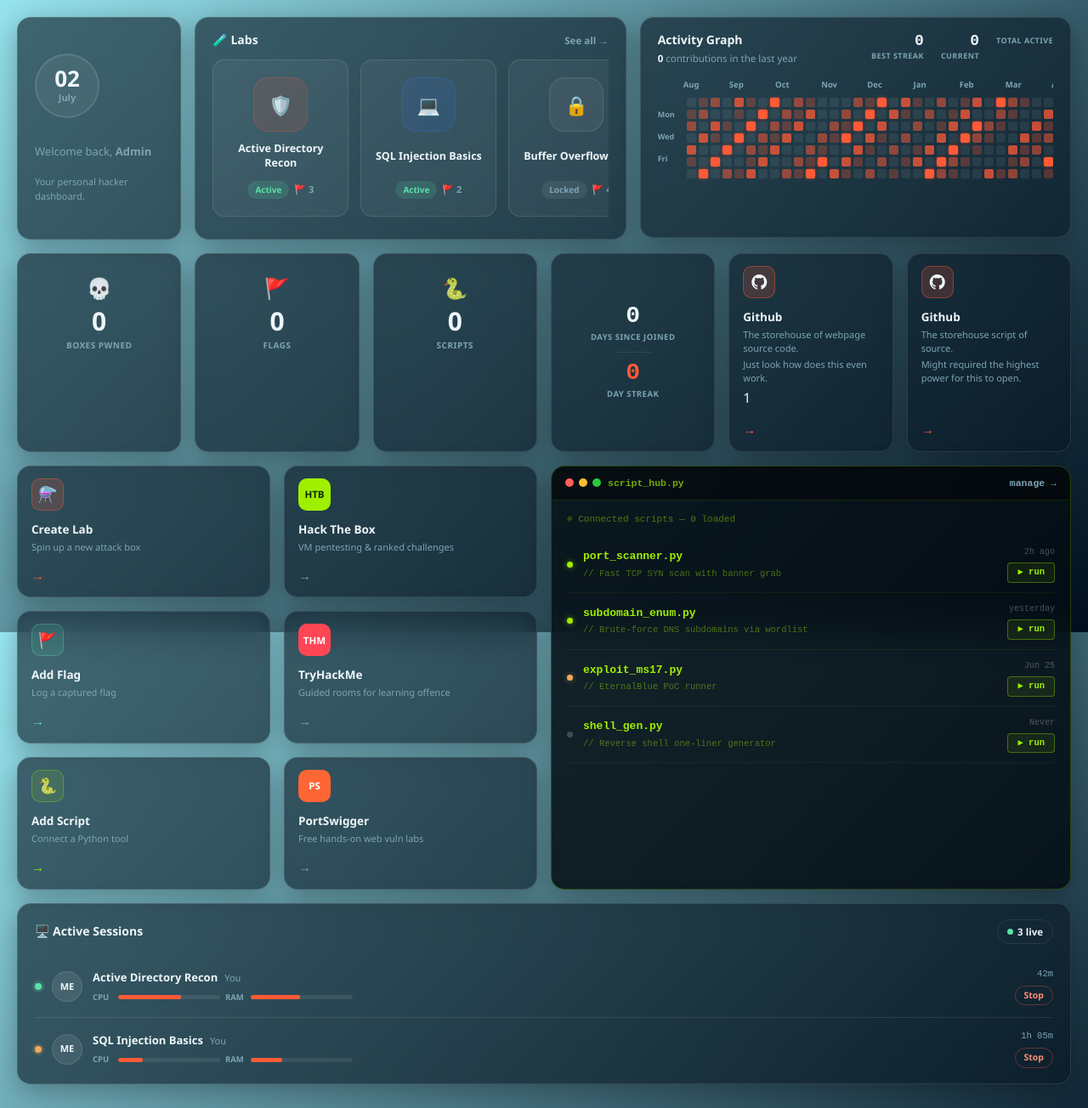
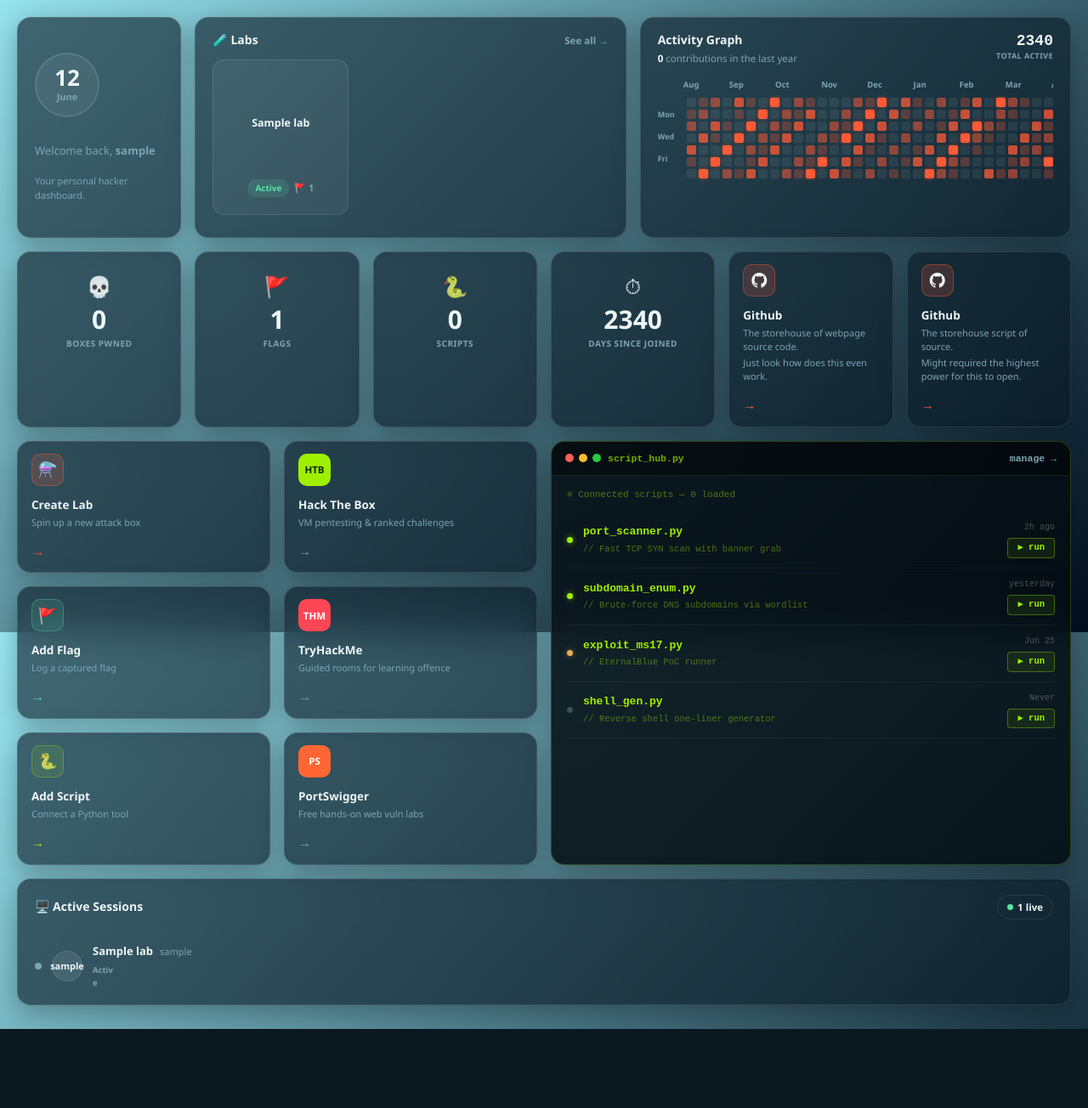
Before and after one commit to Uttura/Labmanager, a Flask app: page / in a window 1280 px wide. Shown: the part 56-1360 px from the top of the page at 85% size. After the commit the page ends 1267 px from the top, so only its background shows below. Run offline with Flask 3, Linux system fonts and the light colour scheme; a user stored in the database is signed in; tables that the repository leaves empty hold one stand-in row (values such as "Sample post").

Commit message:
Completed 60% of live data feed in the dashboard and added the update route for labs and delete route for flags making the CRUD function complete for the lab and flags.

```diff
--- a/Lm/models.py
+++ b/Lm/models.py
@@ -7,7 +7,7 @@ class User(db.Model,UserMixin):
     username = db.Column(db.String(80), unique = True, nullable = False)
     email = db.Column(db.String(120), unique = True, nullable= False)
     password = db.Column(db.String(120), nullable = False)
-
+    date_joined = db.Column(db.DateTime, nullable=False, default=datetime.utcnow)
     labs = db.relationship('Lab', backref= 'owner', lazy = True)
 class Lab(db.Model):
     id = db.Column(db.Integer, primary_key=True)
--- a/Lm/routes.py
+++ b/Lm/routes.py
@@ -4,14 +4,18 @@ from Lm.forms import LoginForm, RegisterForm, LabForm, FlagForm
 from Lm import app, db
 from Lm.models import User, Lab, Flag
 from werkzeug.security import generate_password_hash, check_password_hash
+from datetime import datetime
 
 @app.route("/")
 @login_required
 def home():
     total_labs = Lab.query.filter_by(user_id=current_user.id).count()
-    active_labs = Lab.query.filter_by(user_id=current_user.id, status='in-progress').count()
+    labs = Lab.query.filter_by(user_id=current_user.id, status='Active').all()
+    pwned_labs = Lab.query.filter_by(user_id=current_user.id, status='pwned').count()
     total_flags = Flag.query.join(Lab).filter(Lab.user_id==current_user.id).count()
-    return render_template('home.html', total_labs=total_labs, active_labs=active_labs, total_flags=total_flags)
+    account_days = (datetime.utcnow()-current_user.date_joined).days
+    recent_labs = Lab.query.filter_by(user_id = current_user.id).order_by(Lab.date_started.desc()).limit(5).all()
+    return render_template('home.html', total_labs=total_labs,labs=labs,boxes_pwned=pwned_labs,flags_captured=total_flags, today_date = datetime.utcnow().day, today_month = datetime.utcnow().strftime('%B'),username=current_user.username,account_days=account_days, recent_labs=recent_labs, session_count = len(labs))
 
 @app.route("/labs", methods=['GET'])
 @login_required
@@ -75,10 +79,52 @@ def add_flag(lab_id):
     else:
         abort(403)
 
-@app.route("/labs/<int:lab_id>/update")
+@app.route("/flags/<int:flag_id>/delete")
+@login_required
+def delete_flag(flag_id):
+    flag = Flag.query.join(Lab).filter(flag_id==flag_id,Lab.user_id==current_user.id).first()
+    if flag:
+        db.session.delete(flag)
+        db.session.commit()
+        return redirect(url_for('labs_view',lab_id=flag.lab_id))
+    else:
+        abort(403)
+
+
+
+
+@app.route("/labs/<int:lab_id>/update", methods=['GET','POST'])
 @login_required
 def labs_update(lab_id):
     lab=Lab.query.filter_by(user_id=current_user.id,id=lab_id).first()
+    if lab== None:
+        abort(404)
+    form = LabForm(obj=lab)
+    if request.method == 'GET':
+        if lab.platform not in [choice[0] for choice in form.platform.choices if choice[0] != 'Other']:
+            form.platform.data = 'Other'
+            form.other_platform.data = lab.platform
+        if lab.os not in (choice[0] for choice in form.os.choices if choice[0] != 'Other'):
+            form.os.data = 'Other'
+            form.other_os.data = lab.os
+    if form.validate_on_submit():
+        if form.platform.data == 'Other':
+            lab.platform = form.other_platform.data
+        else:
+            lab.platform = form.platform.data
+        if form.os.data == 'Other':
+            lab.os = form.other_os.data
+        else:
+            lab.os = form.os.data
+        lab.name = form.name.data
+        lab.difficulty = form.difficulty.data
+        lab.ip_address = form.ip_address.data
+        lab.notes = form.notes.data
+        lab.url = form.url.data
+        db.session.commit()
+        return redirect(url_for('labs_view',lab_id=lab_id))
+    return render_template('add_lab.html',form=form,edit_mode=True)
+
 
 @app.route("/labs/<int:lab_id>/delete")
 @login_required
--- a/Lm/templates/add_lab.html
+++ b/Lm/templates/add_lab.html
@@ -148,7 +148,11 @@
 
                 <div class="lab-form-footer">
                     <a href="{{ url_for('labs') }}" class="btn-cancel">Cancel</a>
-                    {{ form.submit(class='btn-submit-lab') }}
+                    {%if edit_mode%}
+                        {{ form.submit(class='btn-submit-lab', value="Update Lab") }}
+                    {%else%}
+                        {{ form.submit(class='btn-submit-lab', value="Add Lab") }}
+                    {%endif%}
                 </div>
             </form>
         </div>
--- a/Lm/templates/home.html
+++ b/Lm/templates/home.html
@@ -14,10 +14,10 @@
         <div class="col-12 col-md-4 col-xl-2">
             <div class="card hero-date-card h-100">
                 <div class="date-bubble">
-                    <span class="date-day">{{ today_day | default("02") }}</span>
-                    <span class="date-month">{{ today_month | default("July") }}</span>
+                    <span class="date-day">{{ today_date}}</span>
+                    <span class="date-month">{{ today_month}}</span>
                 </div>
-                <p class="hero-sub mt-3 mb-0">Welcome back, <b>{{ username | default("Admin") }}</b></p>
+                <p class="hero-sub mt-3 mb-0">Welcome back, <b>{{ username}}</b></p>
                 <p class="hero-sub mb-0" style="font-size:11px; margin-top:4px;">Your personal hacker dashboard.</p>
             </div>
         </div>
@@ -29,23 +29,17 @@
                     <a class="see-all" href="{{ url_for('labs') }}">See all →</a>
                 </div>
                 <div class="labs-hscroll">
-                    {% for lab in recent_labs | default([
-                        {"name":"Active Directory Recon","status":"Active","color":"#ff5a36","icon":"🛡️","flags":3},
-                        {"name":"SQL Injection Basics","status":"Active","color":"#2f6fed","icon":"💻","flags":2},
-                        {"name":"Buffer Overflow 101","status":"Locked","color":"#9499a6","icon":"🔒","flags":4},
-                        {"name":"XSS Playground","status":"Active","color":"#9fef00","icon":"🕸️","flags":1},
-                        {"name":"Privilege Escalation","status":"Active","color":"#c87dff","icon":"⬆️","flags":5}
-                    ]) %}
-                    <div class="lab-hcard">
-                        <div class="lab-hicon" style="background:{{ lab.color }}20; border-color:{{ lab.color }}40;">
+                    {% for lab in recent_labs%}
+                    <a class="lab-hcard text-decoration-none text-reset" href="{{url_for('labs_view',lab_id=lab.id)}}">
+                        <!-- <div class="lab-hicon" style="background:{{ lab.color }}20; border-color:{{ lab.color }}40;">
                             <span style="font-size:22px;">{{ lab.icon }}</span>
-                        </div>
+                        </div> -->
                         <div class="lab-hname">{{ lab.name }}</div>
                         <div class="lab-hmeta">
                             <span class="pill-tag {{ 'active' if lab.status == 'Active' else 'locked' }}">{{ lab.status }}</span>
-                            <span class="lab-flags">🚩 {{ lab.flags }}</span>
+                            <span class="lab-flags">🚩 {{ lab.flags|length }}</span>
                         </div>
-                    </div>
+                    </a>
                     {% endfor %}
                 </div>
             </div>
@@ -58,9 +52,7 @@
                         <p class="gh-sub"><b>{{ contributions_year_total | default(0) }}</b> contributions in the last year</p>
                     </div>
                     <div class="gh-meta-stats">
-                        <div class="gh-stat"><span class="gh-stat-val">{{ longest_streak | default(0) }}</span><span class="gh-stat-lbl">Best Streak</span></div>
-                        <div class="gh-stat"><span class="gh-stat-val">{{ streak_days | default(0) }}</span><span class="gh-stat-lbl">Current</span></div>
-                        <div class="gh-stat"><span class="gh-stat-val">{{ total_active_days}}</span><span class="gh-stat-lbl">Total Active</span></div>
+                        <div class="gh-stat"><span class="gh-stat-val">{{ account_days}}</span><span class="gh-stat-lbl">Total Active</span></div>
                     </div>
                 </div>
 
@@ -141,14 +133,14 @@
         <div class="col-6 col-sm-3 col-xl-2">
             <div class="card stat-tile">
                 <span class="st-icon">💀</span>
-                <span class="st-val">{{ boxes_pwned | default(0) }}</span>
+                <span class="st-val">{{ boxes_pwned}}</span>
                 <span class="st-lbl">Boxes Pwned</span>
             </div>
         </div>
         <div class="col-6 col-sm-3 col-xl-2">
             <div class="card stat-tile">
                 <span class="st-icon">🚩</span>
-                <span class="st-val">{{ flags_captured | default(0) }}</span>
+                <span class="st-val">{{ flags_captured}}</span>
                 <span class="st-lbl">Flags</span>
             </div>
         </div>
@@ -162,17 +154,11 @@
 
         {# Streak — just two numbers #}
         <div class="col-6 col-sm-3 col-xl-2">
-            <div class="card streak-card h-100">
-                <div class="streak-num-block">
-                    <span class="streak-big">{{ account_days | default(0) }}</span>
-                    <span class="streak-lbl">Days Since Joined</span>
-                </div>
-                <div class="streak-divider"></div>
-                <div class="streak-num-block">
-                    <span class="streak-big accent">{{ streak_days | default(0) }}</span>
-                    <span class="streak-lbl">Day Streak</span>
-                </div>
-            </div>
+            <div class="card stat-tile">
+                <span class="st-icon">⏱</span>
+                <span class="st-val">{{ account_days}}</span>
+                <span class="st-lbl">Days Since Joined</span>
+        </div>
         </div>
         <div class="col-6 col-sm-3 col-xl-2">
             <a class="card action-card text-decoration-none" href="{{ url_for('labs') }}">
@@ -181,7 +167,7 @@
                     <span class="action-name">Github</span>
                     <span class="action-sub">The storehouse of webpage source code.</span>
                     <span class="action-sub">Just look how does this even work.</span>
-1                </div>
+                </div>
                 <span class="action-arrow" style="color:#ff5a36;">→</span>
             </a>
         </div>
@@ -311,28 +297,18 @@
             <div class="card h-100">
                 <div class="card-title-row">
                     <h2>🖥️ Active Sessions</h2>
-                    <div class="dropdown-pill"><span class="live-dot"></span>{{ session_count | default(3) }} live</div>
+                    <div class="dropdown-pill"><span class="live-dot"></span>{{ session_count}} live</div>
                 </div>
                 <div class="session-list">
-                    {% for s in active_sessions | default([
-                        {"lab":"Active Directory Recon","user":"You","initials":"ME","elapsed":"42m","cpu":62,"ram":48,"status":"running"},
-                        {"lab":"SQL Injection Basics","user":"You","initials":"ME","elapsed":"1h 05m","cpu":24,"ram":31,"status":"idle"}
-                    ]) %}
+                    {% for s in labs %}
                     <div class="session-row">
                         <span class="session-status {{ s.status }}"></span>
-                        <div class="session-avatar">{{ s.initials }}</div>
+                        <div class="session-avatar">{{username}}</div>
                         <div class="session-body">
-                            <div class="session-top"><span class="session-lab">{{ s.lab }}</span><span class="session-user">{{ s.user }}</span></div>
+                            <div class="session-top"><span class="session-lab">{{ s.name}}</span><span class="session-user">{{username}}</span></div>
                             <div class="session-meters">
-                                <span class="meter-label">CPU</span>
-                                <div class="meter-track"><div class="meter-fill" style="width:{{ s.cpu }}%;"></div></div>
-                                <span class="meter-label">RAM</span>
-                                <div class="meter-track"><div class="meter-fill" style="width:{{ s.ram }}%;"></div></div>
+                                <span class="meter-label">{{s.status}}</span>
                             </div>
-                        </div>
-                        <div class="session-side">
-                            <span class="session-elapsed">{{ s.elapsed }}</span>
-                            <a href="{{ url_for('labs') }}" class="session-stop">Stop</a>
                         </div>
                     </div>
                     {% else %}
--- a/Lm/templates/view_lab.html
+++ b/Lm/templates/view_lab.html
@@ -110,6 +110,9 @@
                             {%for flags in flag%}
                                 <code class="flag-inline">{{ flags.flag_value }}</code>
                                 <i class="bi bi-check-circle-fill flag-check {{flags.flag_type}}"></i>
+                                    <a href="{{ url_for('delete_flag',flag_id=flags.flag_id) }}" class="btn-submit-lab">
+                                        <i class="bi bi-pencil"></i><span>Delete</span>
+                                    </a>
                             {%endfor%}
                         {% else %}
                             <span class="dl-empty">Not captured yet</span>
```
Also changed, not shown: README.md.
